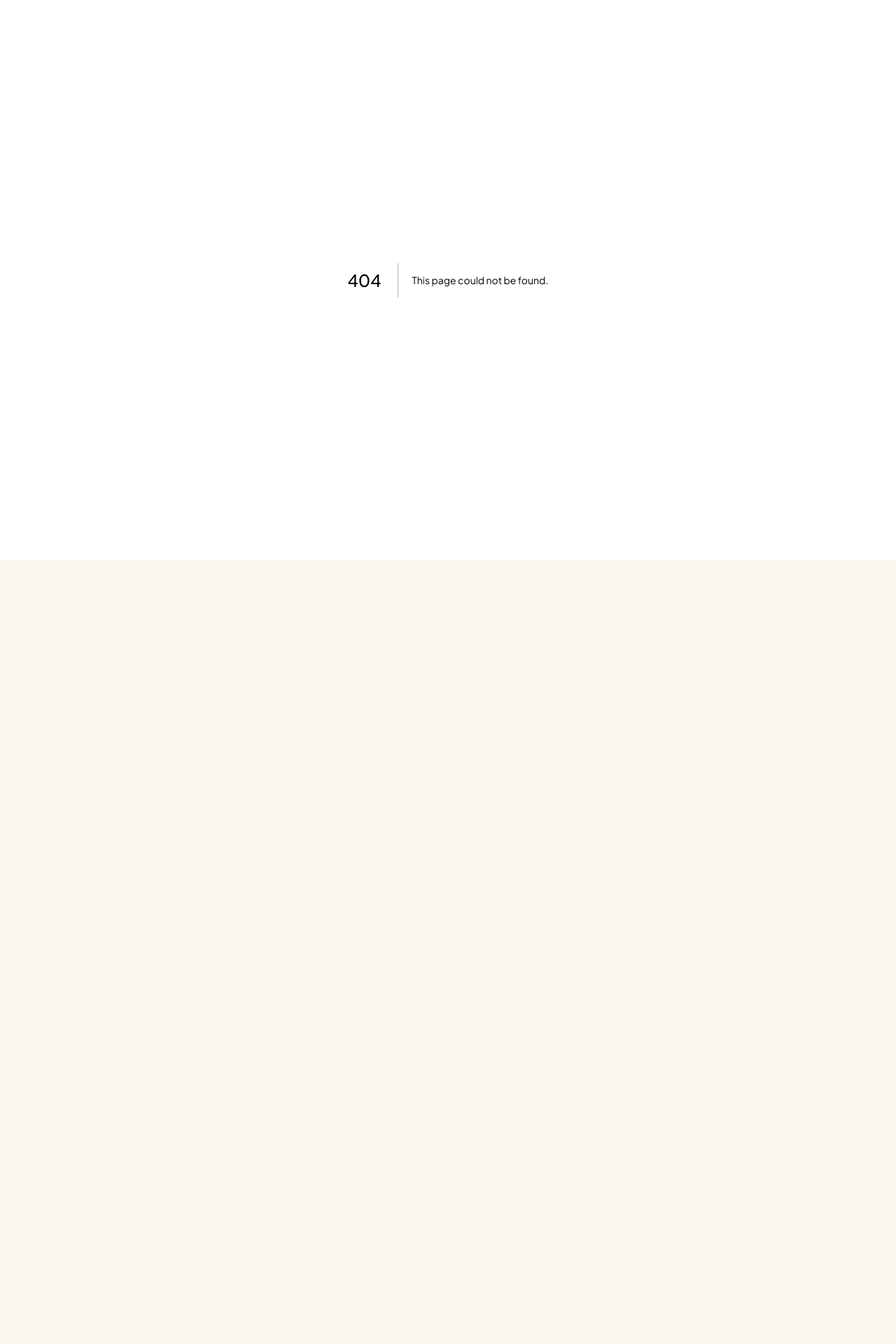
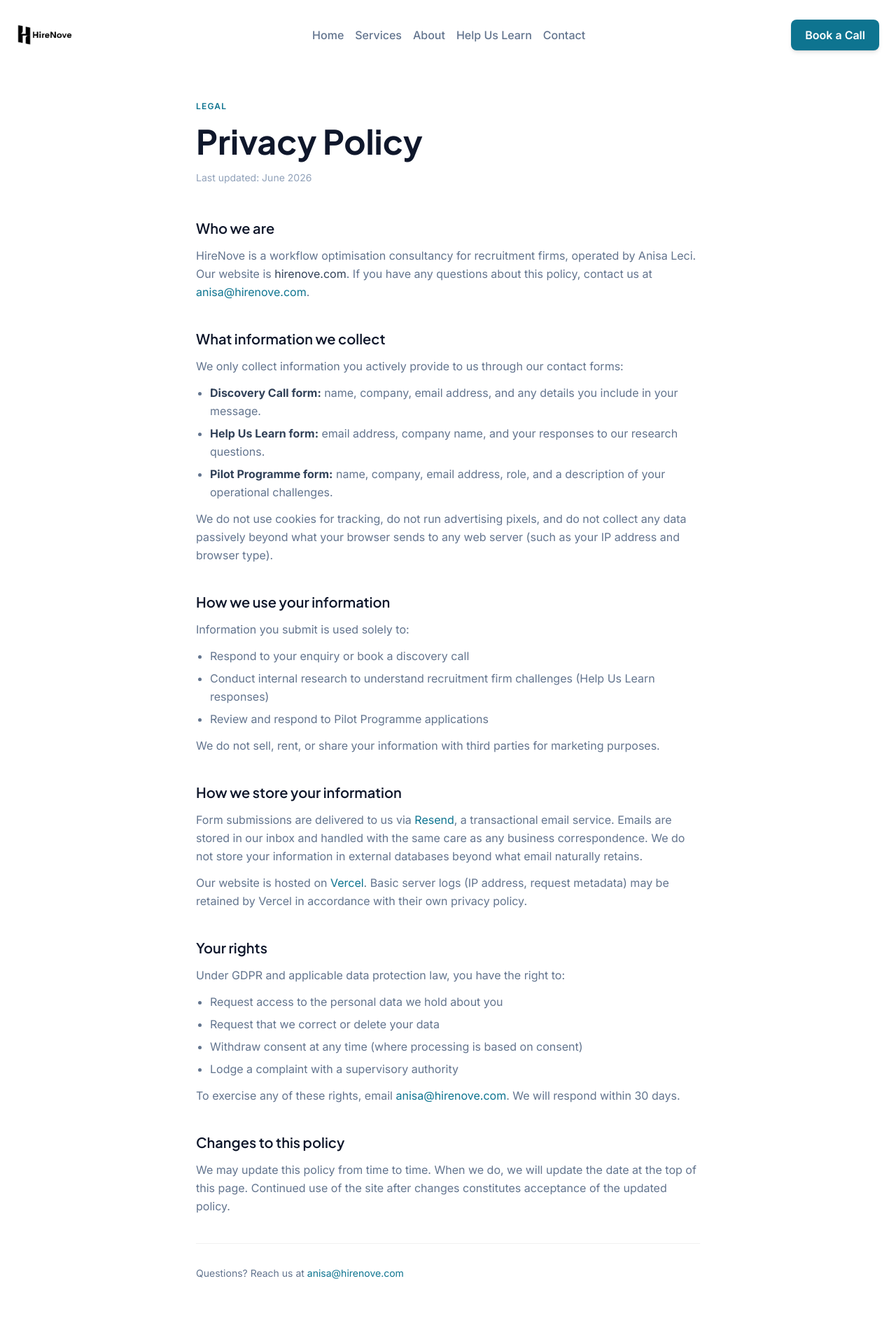
Before and after one commit to Anisabuilds/HireNove, a Next.js app: page /privacy in a window 1280 px wide. Before the commit this address had no page. Shown: the top 1920 px of the page at 70% size. Before the commit the page ends 800 px from the top, so only its background shows below. Built offline with nearby package versions, Linux system fonts and the light colour scheme.

Commit message:
add privacy policy page and footer link

```diff
--- /dev/null
+++ b/app/privacy/page.tsx
@@ -0,0 +1,81 @@
+import type { Metadata } from "next";
+import SiteLayout from "@/components/SiteLayout";
+
+export const metadata: Metadata = {
+  title: "Privacy Policy — HireNove",
+  description: "How HireNove collects, uses, and protects your information.",
+};
+
+export default function PrivacyPage() {
+  return (
+    <SiteLayout>
+      <section className="pt-36 pb-24 bg-white">
+        <div className="max-w-3xl mx-auto px-6">
+          <p className="text-xs font-semibold uppercase tracking-widest text-violet-600 mb-3">Legal</p>
+          <h1 className="text-4xl sm:text-5xl font-display font-bold text-slate-900 mb-3 leading-tight">
+            Privacy Policy
+          </h1>
+          <p className="text-slate-400 text-sm mb-12">Last updated: June 2026</p>
+
+          <div className="prose prose-slate max-w-none space-y-10 text-slate-500 leading-relaxed">
+
+            <div>
+              <h2 className="text-xl font-display font-semibold text-slate-900 mb-3">Who we are</h2>
+              <p>HireNove is a workflow optimisation consultancy for recruitment firms, operated by Anisa Leci. Our website is <span className="text-slate-700">hirenove.com</span>. If you have any questions about this policy, contact us at <a href="mailto:anisa@hirenove.com" className="text-violet-600 hover:underline">anisa@hirenove.com</a>.</p>
+            </div>
+
+            <div>
+              <h2 className="text-xl font-display font-semibold text-slate-900 mb-3">What information we collect</h2>
+              <p>We only collect information you actively provide to us through our contact forms:</p>
+              <ul className="list-disc pl-5 mt-3 space-y-1.5">
+                <li><strong className="text-slate-700">Discovery Call form:</strong> name, company, email address, and any details you include in your message.</li>
+                <li><strong className="text-slate-700">Help Us Learn form:</strong> email address, company name, and your responses to our research questions.</li>
+                <li><strong className="text-slate-700">Pilot Programme form:</strong> name, company, email address, role, and a description of your operational challenges.</li>
+              </ul>
+              <p className="mt-3">We do not use cookies for tracking, do not run advertising pixels, and do not collect any data passively beyond what your browser sends to any web server (such as your IP address and browser type).</p>
+            </div>
+
+            <div>
+              <h2 className="text-xl font-display font-semibold text-slate-900 mb-3">How we use your information</h2>
+              <p>Information you submit is used solely to:</p>
+              <ul className="list-disc pl-5 mt-3 space-y-1.5">
+                <li>Respond to your enquiry or book a discovery call</li>
+                <li>Conduct internal research to understand recruitment firm challenges (Help Us Learn responses)</li>
+                <li>Review and respond to Pilot Programme applications</li>
+              </ul>
+              <p className="mt-3">We do not sell, rent, or share your information with third parties for marketing purposes.</p>
+            </div>
+
+            <div>
+              <h2 className="text-xl font-display font-semibold text-slate-900 mb-3">How we store your information</h2>
+              <p>Form submissions are delivered to us via <a href="https://resend.com" target="_blank" rel="noopener noreferrer" className="text-violet-600 hover:underline">Resend</a>, a transactional email service. Emails are stored in our inbox and handled with the same care as any business correspondence. We do not store your information in external databases beyond what email naturally retains.</p>
+              <p className="mt-3">Our website is hosted on <a href="https://vercel.com" target="_blank" rel="noopener noreferrer" className="text-violet-600 hover:underline">Vercel</a>. Basic server logs (IP address, request metadata) may be retained by Vercel in accordance with their own privacy policy.</p>
+            </div>
+
+            <div>
+              <h2 className="text-xl font-display font-semibold text-slate-900 mb-3">Your rights</h2>
+              <p>Under GDPR and applicable data protection law, you have the right to:</p>
+              <ul className="list-disc pl-5 mt-3 space-y-1.5">
+                <li>Request access to the personal data we hold about you</li>
+                <li>Request that we correct or delete your data</li>
+                <li>Withdraw consent at any time (where processing is based on consent)</li>
+                <li>Lodge a complaint with a supervisory authority</li>
+              </ul>
+              <p className="mt-3">To exercise any of these rights, email <a href="mailto:anisa@hirenove.com" className="text-violet-600 hover:underline">anisa@hirenove.com</a>. We will respond within 30 days.</p>
+            </div>
+
+            <div>
+              <h2 className="text-xl font-display font-semibold text-slate-900 mb-3">Changes to this policy</h2>
+              <p>We may update this policy from time to time. When we do, we will update the date at the top of this page. Continued use of the site after changes constitutes acceptance of the updated policy.</p>
+            </div>
+
+            <div className="border-t border-black/6 pt-8">
+              <p className="text-sm">Questions? Reach us at <a href="mailto:anisa@hirenove.com" className="text-violet-600 hover:underline">anisa@hirenove.com</a></p>
+            </div>
+
+          </div>
+        </div>
+      </section>
+    </SiteLayout>
+  );
+}
--- a/components/Footer.tsx
+++ b/components/Footer.tsx
@@ -88,7 +88,9 @@ export default function Footer({ onDiscoveryOpen }: { onDiscoveryOpen: () => voi
           <p className="text-slate-300 text-xs">
             © {new Date().getFullYear()} HireNove. All rights reserved.
           </p>
-          <p className="text-slate-300 text-xs">Workflow optimisation for recruitment firms.</p>
+          <Link href="/privacy" className="text-slate-300 text-xs hover:text-slate-600 transition-colors duration-200">
+            Privacy Policy
+          </Link>
         </div>
       </div>
     </footer>
```
